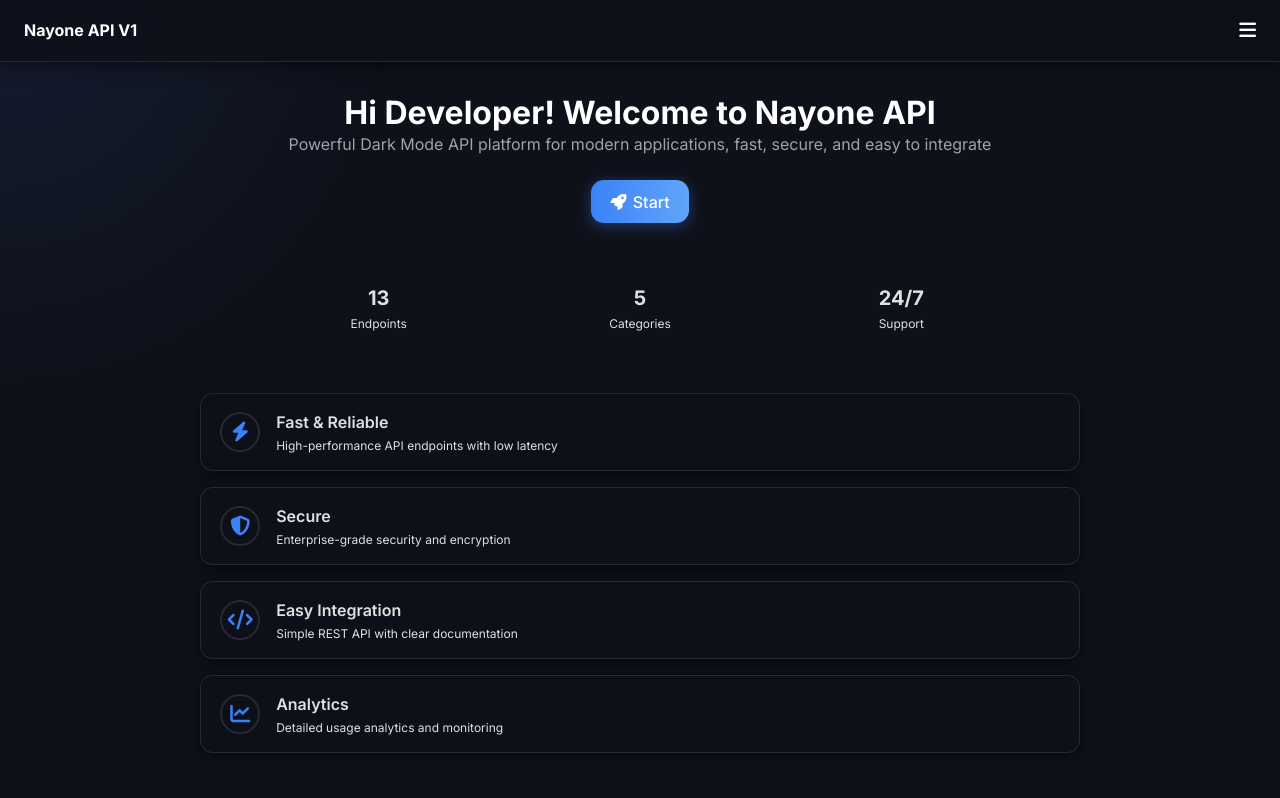
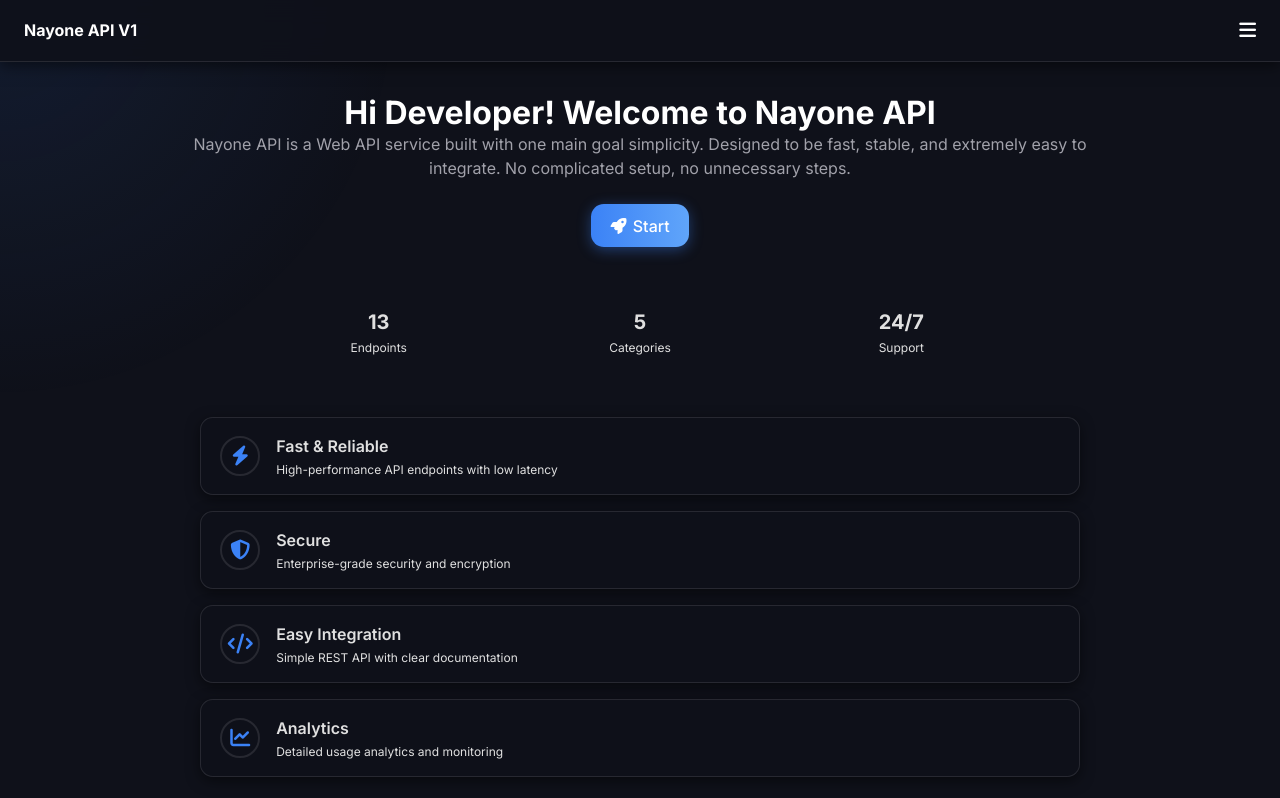
Before and after one commit to AnayaDev/NayoneAPI, a website: page api-page/index.html in a window 1280 px wide. Shown: the top 798 px of the page. Drawn offline with nearby package versions, Linux system fonts and the light colour scheme.

Commit message:
Update index.html

```diff
--- a/api-page/index.html
+++ b/api-page/index.html
@@ -3,7 +3,7 @@
 <head>
 <meta charset="UTF-8">
 <meta name="viewport" content="width=device-width, initial-scale=1.0">
-<title>Nayone API V1 - Popup Side Menu Responsive</title>
+<title>Nayone API - Easy to Use</title>
 <link href="https://fonts.googleapis.com/css2?family=Inter:wght@300;400;500;600;700&family=Ubuntu+Mono:ital,wght@0,400;0,700;1,400;1,700&display=swap" rel="stylesheet">
 <link rel="stylesheet" href="https://cdnjs.cloudflare.com/ajax/libs/font-awesome/6.4.0/css/all.min.css"/>
 <script src="https://cdn.tailwindcss.com"></script>
@@ -152,7 +152,7 @@ footer a:hover { color: var(--primary); }
   <!-- Hero -->
   <section class="text-center mb-12 px-4">
     <h2 class="hero-title animate-on-load">Hi Developer! Welcome to Nayone API</h2>
-    <p class="hero-subtitle animate-on-load">Powerful Dark Mode API platform for modern applications, fast, secure, and easy to integrate</p>
+    <p class="hero-subtitle animate-on-load">Nayone API is a Web API service built with one main goal simplicity. Designed to be fast, stable, and extremely easy to integrate. No complicated setup, no unnecessary steps.</p>
     <a href="/docs" class="hero-btn animate-on-load"><i class="fas fa-rocket"></i> Start</a>
   </section>
 
```
